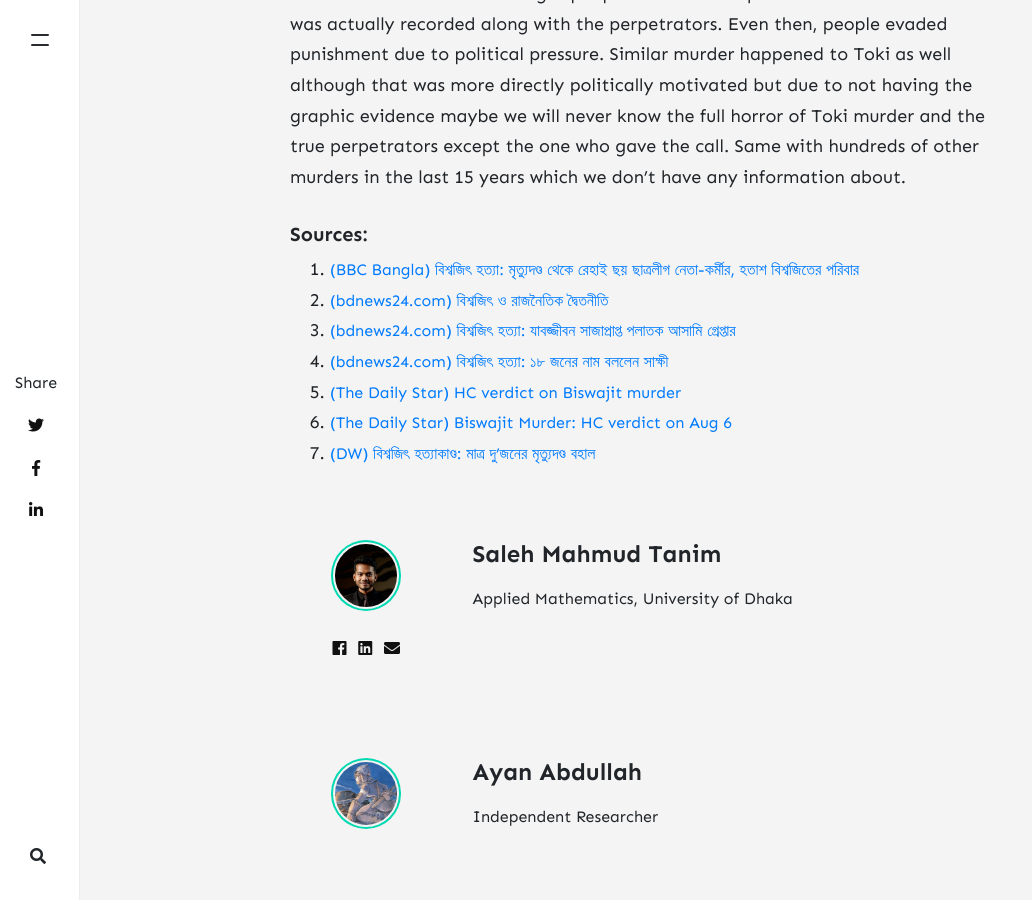
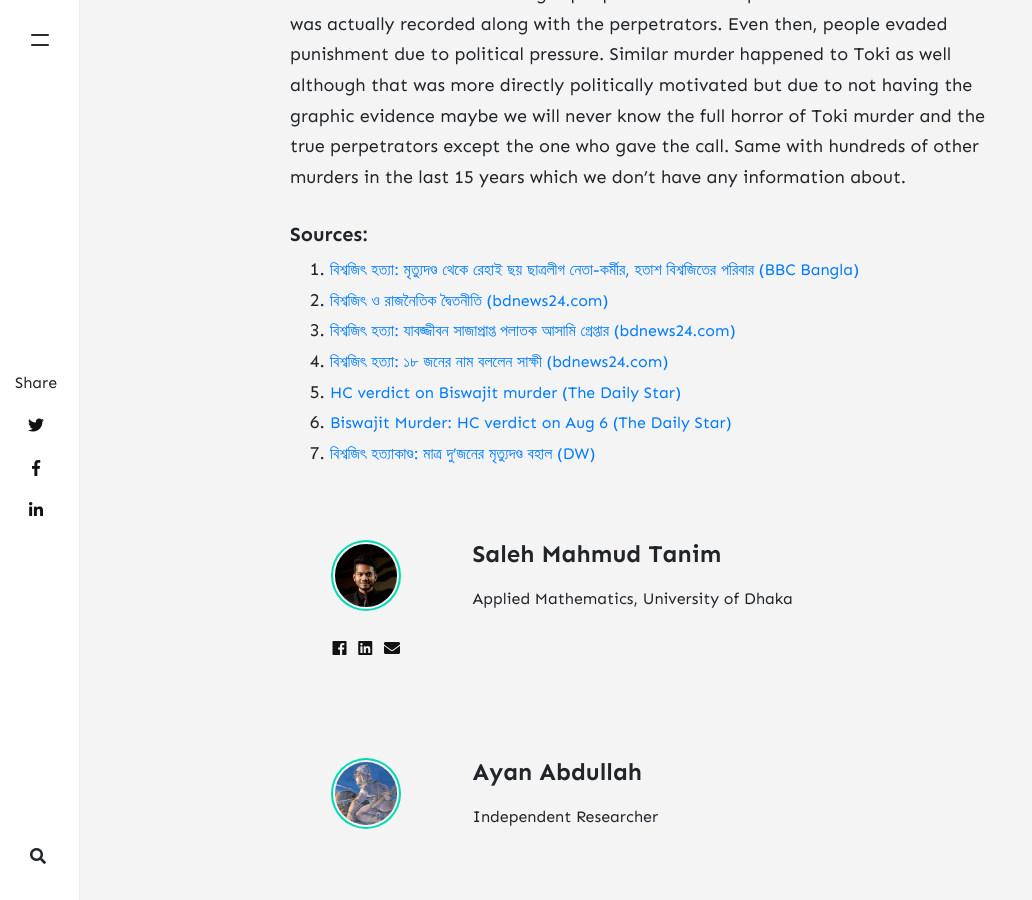
Before and after one commit to pptx704/hts, a Jekyll site: the page built from _posts/2024-08-14-biswajit-das-murder.md, in a window 1280 px wide and 900 px high, scrolled down 5637 px. Shown: the whole window, without its empty margins (0-1032 px from the left). Built offline with Jekyll 4.4.1, drawn with Linux system fonts in a browser that asks for light colours; nearby versions of some CDN libraries; comment, search, counter and statistics services are not loaded.

```diff
--- a/_posts/2024-08-14-biswajit-das-murder.md
+++ b/_posts/2024-08-14-biswajit-das-murder.md
@@ -81,10 +81,10 @@ The reason this murder even got people arrested and punished was because this wa
 
 
 ##### Sources:
-1. [(BBC Bangla) বিশ্বজিৎ হত্যা: মৃত্যুদণ্ড থেকে রেহাই ছয় ছাত্রলীগ নেতা-কর্মীর, হতাশ বিশ্বজিতের পরিবার](https://www.bbc.com/bengali/news-40843272)
-2. [(bdnews24.com) বিশ্বজিৎ ও রাজনৈতিক দ্বৈতনীতি](https://bangla.bdnews24.com/blog/138493)
-3. [(bdnews24.com) বিশ্বজিৎ হত্যা: যাবজ্জীবন সাজাপ্রাপ্ত পলাতক আসামি গ্রেপ্তার](https://bangla.bdnews24.com/bangladesh/article2092587.bdnews)
-4. [(bdnews24.com) বিশ্বজিৎ হত্যা: ১৮ জনের নাম বললেন সাক্ষী](https://bangla.bdnews24.com/bangladesh/article666444.bdnews)
-5. [(The Daily Star) HC verdict on Biswajit murder](https://www.thedailystar.net/editorial/hc-verdict-biswajit-murder-1445563)
-6. [(The Daily Star) Biswajit Murder: HC verdict on Aug 6](https://www.thedailystar.net/backpage/biswajit-murder-hc-verdict-aug-6-1434736)
-7. [(DW) বিশ্বজিৎ হত্যাকাণ্ড: মাত্র দু’জনের মৃত্যুদণ্ড বহাল](https://www.dw.com/bn/%E0%A6%AC%E0%A6%BF%E0%A6%B6%E0%A7%8D%E0%A6%AC%E0%A6%9C%E0%A6%BF%E0%A7%8E-%E0%A6%B9%E0%A6%A4%E0%A7%8D%E0%A6%AF%E0%A6%BE%E0%A6%95%E0%A6%BE%E0%A6%A3%E0%A7%8D%E0%A6%A1-%E0%A6%AE%E0%A6%BE%E0%A6%A4%E0%A7%8D%E0%A6%B0-%E0%A6%A6%E0%A7%81%E0%A6%9C%E0%A6%A8%E0%A7%87%E0%A6%B0-%E0%A6%AE%E0%A7%83%E0%A6%A4%E0%A7%8D%E0%A6%AF%E0%A7%81%E0%A6%A6%E0%A6%A3%E0%A7%8D%E0%A6%A1-%E0%A6%AC%E0%A6%B9%E0%A6%BE%E0%A6%B2/a-39984811)
+1. [বিশ্বজিৎ হত্যা: মৃত্যুদণ্ড থেকে রেহাই ছয় ছাত্রলীগ নেতা-কর্মীর, হতাশ বিশ্বজিতের পরিবার (BBC Bangla) ](https://www.bbc.com/bengali/news-40843272)
+2. [বিশ্বজিৎ ও রাজনৈতিক দ্বৈতনীতি (bdnews24.com)](https://bangla.bdnews24.com/blog/138493)
+3. [বিশ্বজিৎ হত্যা: যাবজ্জীবন সাজাপ্রাপ্ত পলাতক আসামি গ্রেপ্তার (bdnews24.com)](https://bangla.bdnews24.com/bangladesh/article2092587.bdnews)
+4. [বিশ্বজিৎ হত্যা: ১৮ জনের নাম বললেন সাক্ষী (bdnews24.com)](https://bangla.bdnews24.com/bangladesh/article666444.bdnews)
+5. [HC verdict on Biswajit murder (The Daily Star)](https://www.thedailystar.net/editorial/hc-verdict-biswajit-murder-1445563)
+6. [Biswajit Murder: HC verdict on Aug 6 (The Daily Star)](https://www.thedailystar.net/backpage/biswajit-murder-hc-verdict-aug-6-1434736)
+7. [বিশ্বজিৎ হত্যাকাণ্ড: মাত্র দু’জনের মৃত্যুদণ্ড বহাল (DW)](https://www.dw.com/bn/%E0%A6%AC%E0%A6%BF%E0%A6%B6%E0%A7%8D%E0%A6%AC%E0%A6%9C%E0%A6%BF%E0%A7%8E-%E0%A6%B9%E0%A6%A4%E0%A7%8D%E0%A6%AF%E0%A6%BE%E0%A6%95%E0%A6%BE%E0%A6%A3%E0%A7%8D%E0%A6%A1-%E0%A6%AE%E0%A6%BE%E0%A6%A4%E0%A7%8D%E0%A6%B0-%E0%A6%A6%E0%A7%81%E0%A6%9C%E0%A6%A8%E0%A7%87%E0%A6%B0-%E0%A6%AE%E0%A7%83%E0%A6%A4%E0%A7%8D%E0%A6%AF%E0%A7%81%E0%A6%A6%E0%A6%A3%E0%A7%8D%E0%A6%A1-%E0%A6%AC%E0%A6%B9%E0%A6%BE%E0%A6%B2/a-39984811)
```
